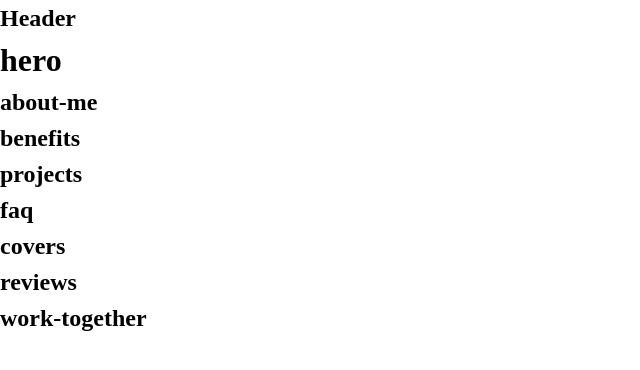
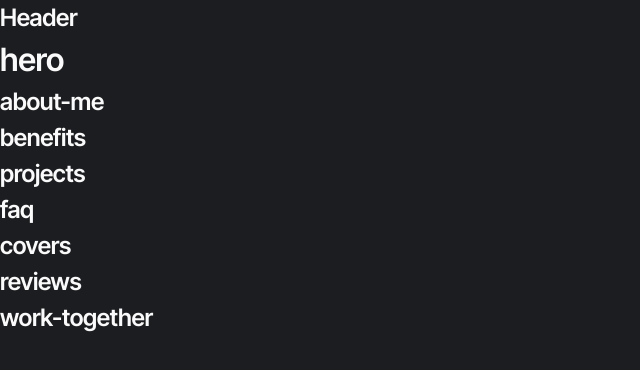
Before and after one commit to zerodayco/webstudio, a plain HTML site: page index.html in a window 1280 px wide. Shown: the whole page, without its empty margins (0-640 px from the left). Drawn offline with Linux system fonts and the light colour scheme.

Commit message:
Deploying to gh-pages from @ zerodayco/webstudio@ea8b28b243f71c5079a0ed59f53d5da03f874c27 🚀

```diff
--- a/assets/index-xcoMlOHa.css
+++ /dev/null
@@ -1 +0,0 @@
-*,*:before,*:after{box-sizing:border-box}ul[class],ol[class]{padding:0}body,h1,h2,h3,h4,p,ul[class],ol[class],li,dl,dd{margin:0}body{min-height:100vh;scroll-behavior:smooth;text-rendering:optimizeSpeed;line-height:1.5}ul[class],ol[class]{list-style:none}a{text-decoration:none}img{max-width:100%;height:auto;display:block}input,button,textarea,select{font:inherit}
--- a/index.html
+++ b/index.html
@@ -6,8 +6,11 @@
   <link rel="icon" type="image/svg+xml" href="/webstudio/favicon.svg" />
   <meta name="viewport" content="width=device-width, initial-scale=1.0" />
   <title>Webstudio</title>
+  <link rel="preconnect" href="https://fonts.googleapis.com">
+  <link rel="preconnect" href="https://fonts.gstatic.com" crossorigin>
+  <link href="https://fonts.googleapis.com/css2?family=Inter+Tight:wght@500..600&display=swap" rel="stylesheet">
   <script type="module" crossorigin src="/webstudio/index.js"></script>
-  <link rel="stylesheet" crossorigin href="/webstudio/assets/index-xcoMlOHa.css">
+  <link rel="stylesheet" crossorigin href="/webstudio/assets/index-BgZkvdk6.css">
 </head>
 
 <body>
```
Also changed, not shown: assets/index-BgZkvdk6.css (added, +1 -0 lines).
